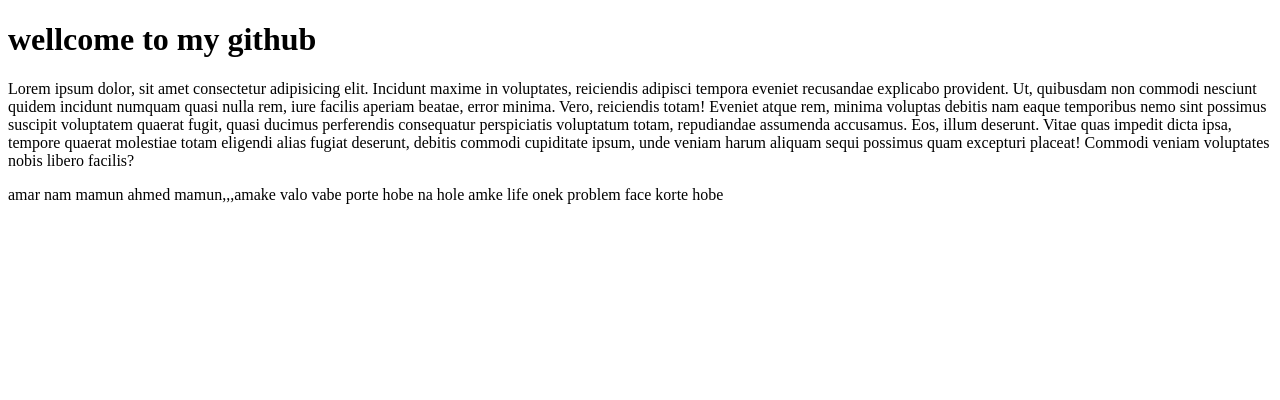
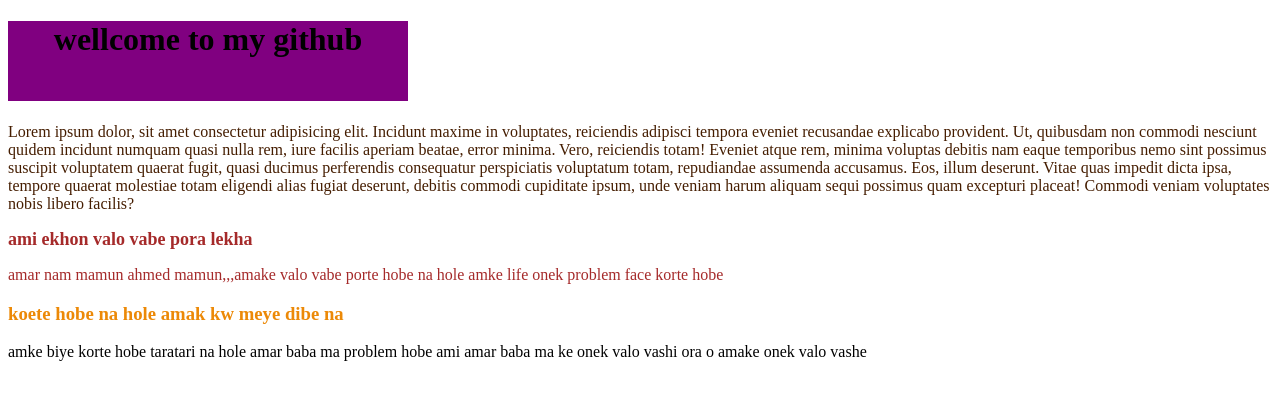
Before and after one commit to AHMEDMAMUN/my-second-rep, a plain HTML site: page index.html in a window 1280 px wide. Drawn offline with Linux system fonts and the light colour scheme.

Commit message:
style add

```diff
--- a/index.html
+++ b/index.html
@@ -4,19 +4,17 @@
     <meta charset="UTF-8">
     <meta name="viewport" content="width=device-width, initial-scale=1.0">
     <title>My first github</title>
-<style>
-  small{
-    color: brown;
+    <link rel="stylesheet" href="style.css">
 
-
-  }
-</style>
 </head>
 <body>
     <h1>wellcome to my github</h1>
 
-    <p> Lorem ipsum dolor, sit amet consectetur adipisicing elit. Incidunt maxime in voluptates, reiciendis adipisci tempora eveniet recusandae explicabo provident. Ut, quibusdam non commodi nesciunt quidem incidunt numquam quasi nulla rem, iure facilis aperiam beatae, error minima. Vero, reiciendis totam! Eveniet atque rem, minima voluptas debitis nam eaque temporibus nemo sint possimus suscipit voluptatem quaerat fugit, quasi ducimus perferendis consequatur perspiciatis voluptatum totam, repudiandae assumenda accusamus. Eos, illum deserunt. Vitae quas impedit dicta ipsa, tempore quaerat molestiae totam eligendi alias fugiat deserunt, debitis commodi cupiditate ipsum, unde veniam harum aliquam sequi possimus quam excepturi placeat! Commodi veniam voluptates nobis libero facilis? </p>
-    <p>amar nam mamun ahmed mamun,,,amake valo vabe porte hobe na hole amke life onek problem face korte hobe </p>
+    <p id="baba"> Lorem ipsum dolor, sit amet consectetur adipisicing elit. Incidunt maxime in voluptates, reiciendis adipisci tempora eveniet recusandae explicabo provident. Ut, quibusdam non commodi nesciunt quidem incidunt numquam quasi nulla rem, iure facilis aperiam beatae, error minima. Vero, reiciendis totam! Eveniet atque rem, minima voluptas debitis nam eaque temporibus nemo sint possimus suscipit voluptatem quaerat fugit, quasi ducimus perferendis consequatur perspiciatis voluptatum totam, repudiandae assumenda accusamus. Eos, illum deserunt. Vitae quas impedit dicta ipsa, tempore quaerat molestiae totam eligendi alias fugiat deserunt, debitis commodi cupiditate ipsum, unde veniam harum aliquam sequi possimus quam excepturi placeat! Commodi veniam voluptates nobis libero facilis? </p>
+    <h2>ami ekhon valo vabe pora lekha</h2>
+    <p class="ma ">amar nam mamun ahmed mamun,,,amake valo vabe porte hobe na hole amke life onek problem face korte hobe </p>
+    <h3> koete hobe na hole amak kw meye dibe na</h3>
+    <p>amke biye korte hobe taratari na hole amar baba ma problem hobe ami amar baba ma ke onek valo vashi  ora o amake onek valo vashe</p>
 
 </body>
 </html>
--- /dev/null
+++ b/style.css
@@ -0,0 +1,22 @@
+h1{
+    text-align: center;
+    background-color: purple;
+    height: 80px;
+    width: 400px;
+}
+h2{
+    font-size: large;
+    color: brown;
+
+
+}
+h3{
+    color:rgb(236, 137, 7);
+
+}
+.ma{
+    color: brown;
+}
+#baba{
+    color: rgb(69, 29, 0);
+}
```
